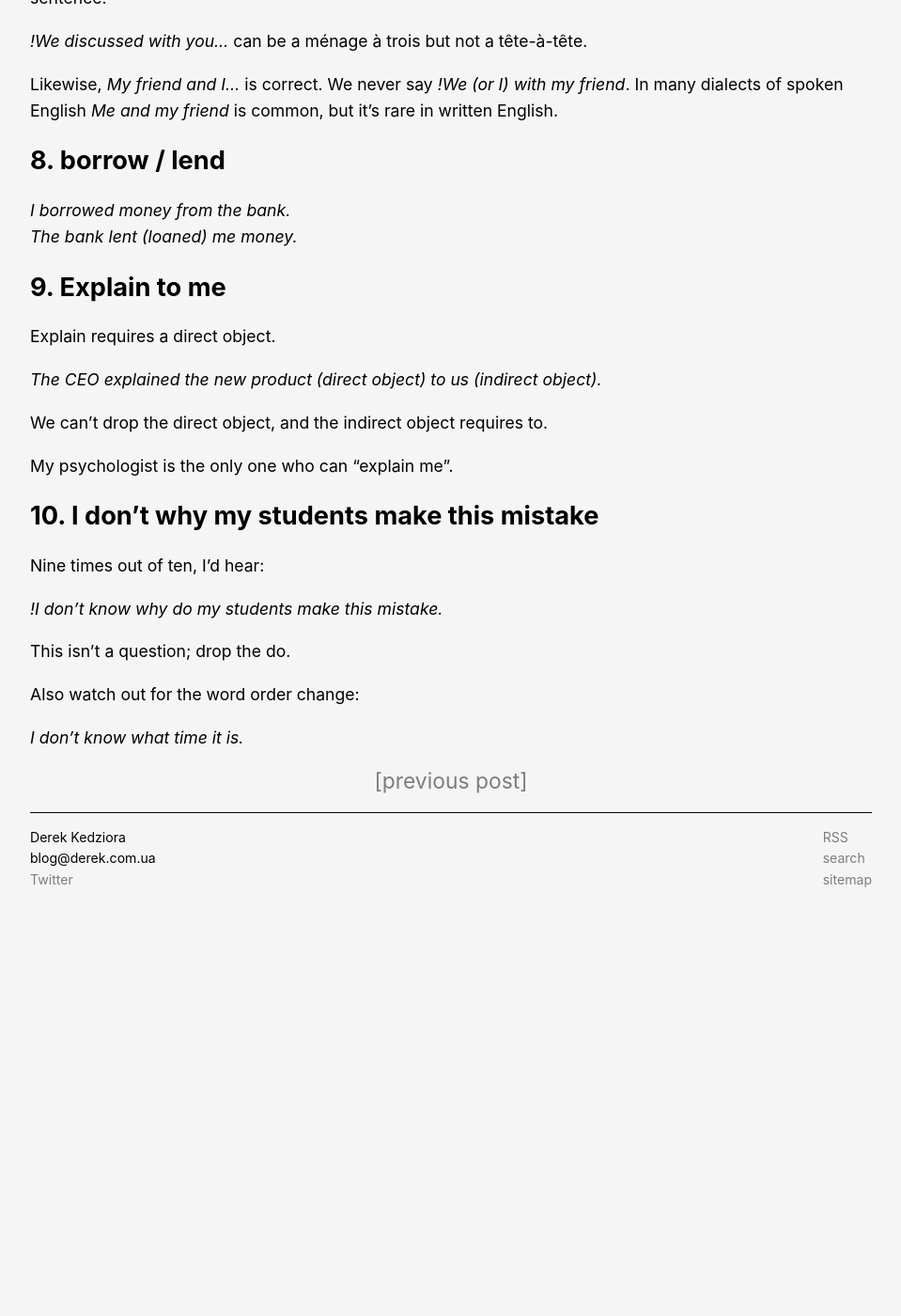
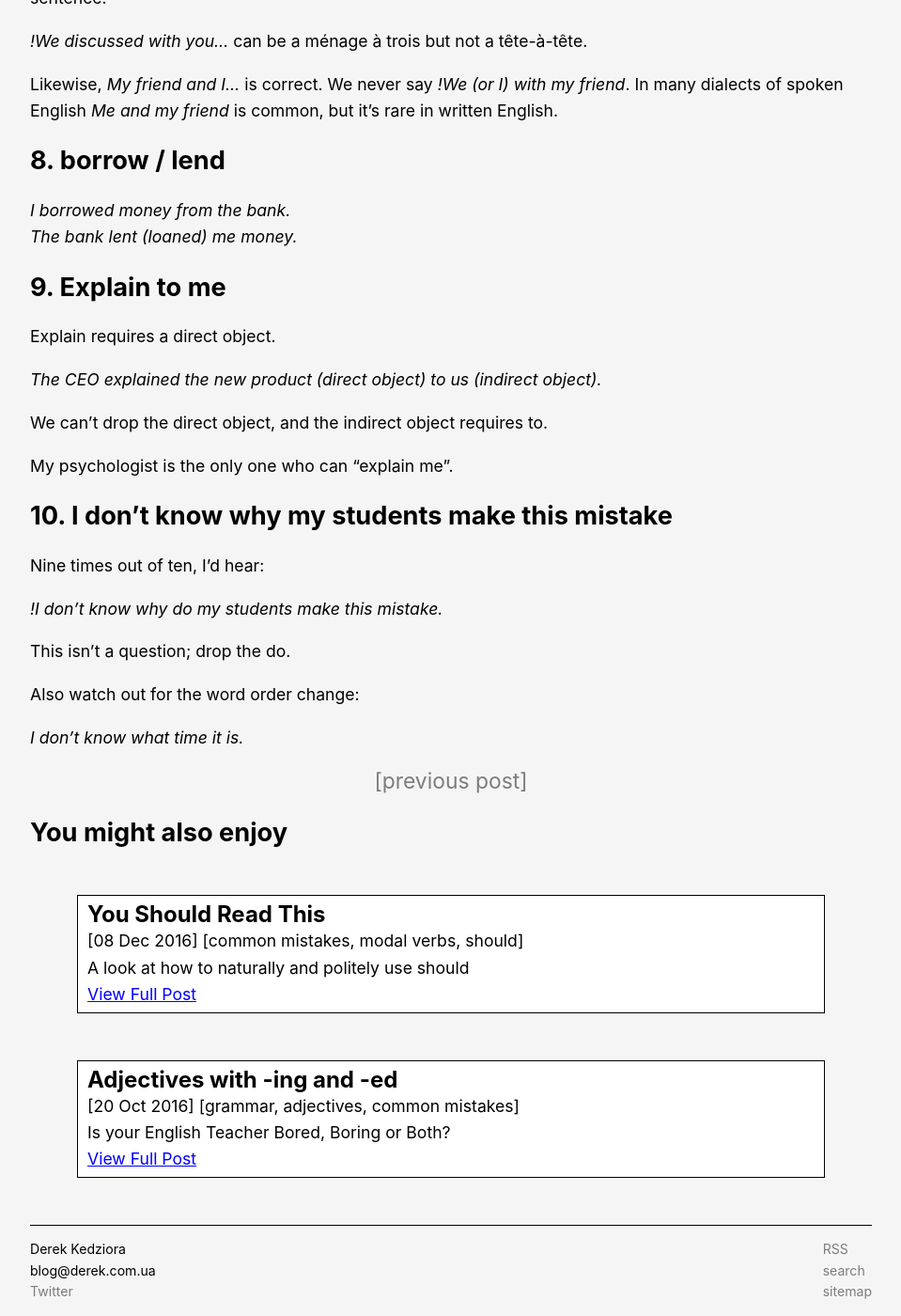
Before and after one commit to ZeroDeth/derekkedziora.github.io, a Jekyll site: the page built from _posts/2017-01-13-common-mistakes-in-english.md, in a window 1280 px wide and 1400 px high, scrolled down 1848 px. Shown: the whole window at 94% size, without its empty margins (160-1119 px from the left). Built offline with Jekyll 4.4.1, drawn with Linux system fonts in a browser that asks for light colours; comment, search, counter and statistics services are not loaded; before the commit the page ends 2809 px from its top, so only the background shows below that.

Commit message:
related posts function added

```diff
--- a/_includes/blog-listing.html
+++ b/_includes/blog-listing.html
@@ -2,8 +2,6 @@
 <h1>{{post.title}}</h1>
     <p>
         [{{ post.date | date_to_string }}]
-        {% if post.type %}[{{ post.type}}]
-        {% else %}{% endif %}
         [{{ post.tags | join: ", "}}]
         <br>
         {{post.description}}
@@ -11,7 +9,3 @@
         <a href="{{ post.url }}">View Full Post</a>
     </p>
 </div>
-
-
-
-{% if tag %}, {% endif %}
--- /dev/null
+++ b/_includes/related-posts.html
@@ -0,0 +1,24 @@
+{% assign i_page = 0 %}
+{% assign y = "" %}
+{% assign counter = 0 %}
+
+  {% for tag in page.tags %}
+    {% assign x = page.tags[i_page] %}
+    {% for post in site.posts %}
+      {% for tag in post.tags %}
+        {% if tag == x %}
+          {% unless post.url == page.url %}
+          {% unless y == post.url %}
+            {% assign counter = counter | plus: 1 %}
+              {% if counter == 1 %}
+              <h2>You might also enjoy</h2>
+              {% endif %}
+            {% include blog-listing.html %}
+            {% assign y = post.url %}
+          {% endunless %}
+          {% endunless %}
+        {% endif %}
+      {% endfor %}
+    {% endfor %}
+    {% assign i_page = i_page | plus: 1 %}
+  {% endfor %}
--- a/_layouts/post.html
+++ b/_layouts/post.html
@@ -11,6 +11,7 @@
 <h1>{{page.title}}</h1>
 
 {{content }}
+
 <div class="next-previous-links">
   <p>
     {% unless page.previous.url == post.url %}
@@ -20,14 +21,14 @@
     {% unless page.next.url == post.url %}
       <a href="{{page.next.url}}">[next post]</a>
     {% endunless %}
-
   </p>
 </div>
+{% include related-posts.html %}
 </div>
+
 
 {% include footer.html %}
 {% include clicky.html %}
-
   </body>
 
 </html>
--- a/_posts/2016-12-08-you-should-read-this.md
+++ b/_posts/2016-12-08-you-should-read-this.md
@@ -2,6 +2,7 @@
 title: You Should Read This
 description: A look at how to naturally and politely use should
 tags:
+ - common mistakes
  - modal verbs
  - should
 ---
--- a/_posts/2017-01-13-common-mistakes-in-english.md
+++ b/_posts/2017-01-13-common-mistakes-in-english.md
@@ -88,7 +88,7 @@ We can't drop the direct object, and the indirect object requires to.
 
 My psychologist is the only one who can "explain me".
 
-## 10. I don't why my students make this mistake
+## 10. I don't know why my students make this mistake
 
 Nine times out of ten, I'd hear:
 
--- a/pages/blog-index.html
+++ b/pages/blog-index.html
@@ -9,5 +9,5 @@ og-type: website
 {% include search-form.html %}
 
 {% for post in site.posts %}
-  {% include blog-listing.html %}
-    {% endfor %}
+{% include blog-listing.html %}
+{% endfor %}
```
Also changed, not shown: _posts/2017-01-09-tools-to-study-english-independently.md (+1 -1 lines), pages/tag-page.html (added, +47 -0 lines). Lines whose indentation alone changed are shown as unchanged.
